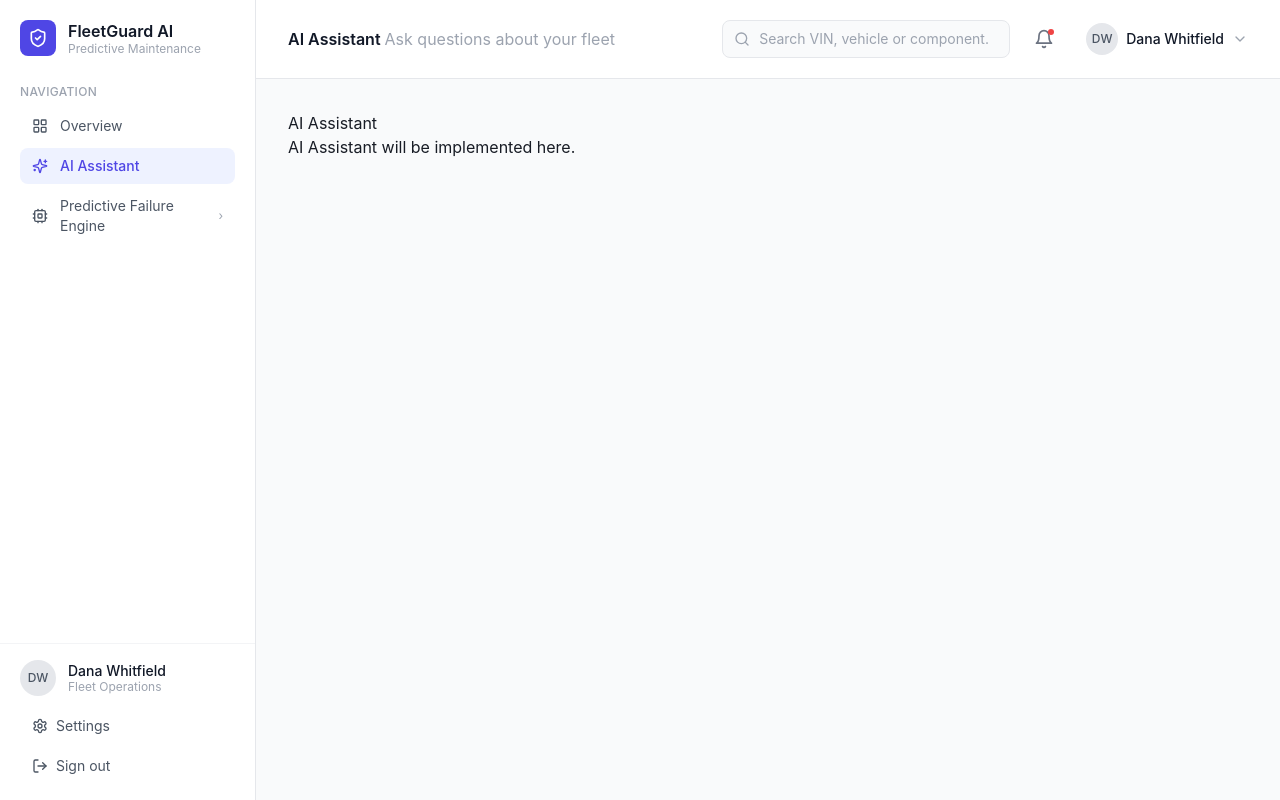
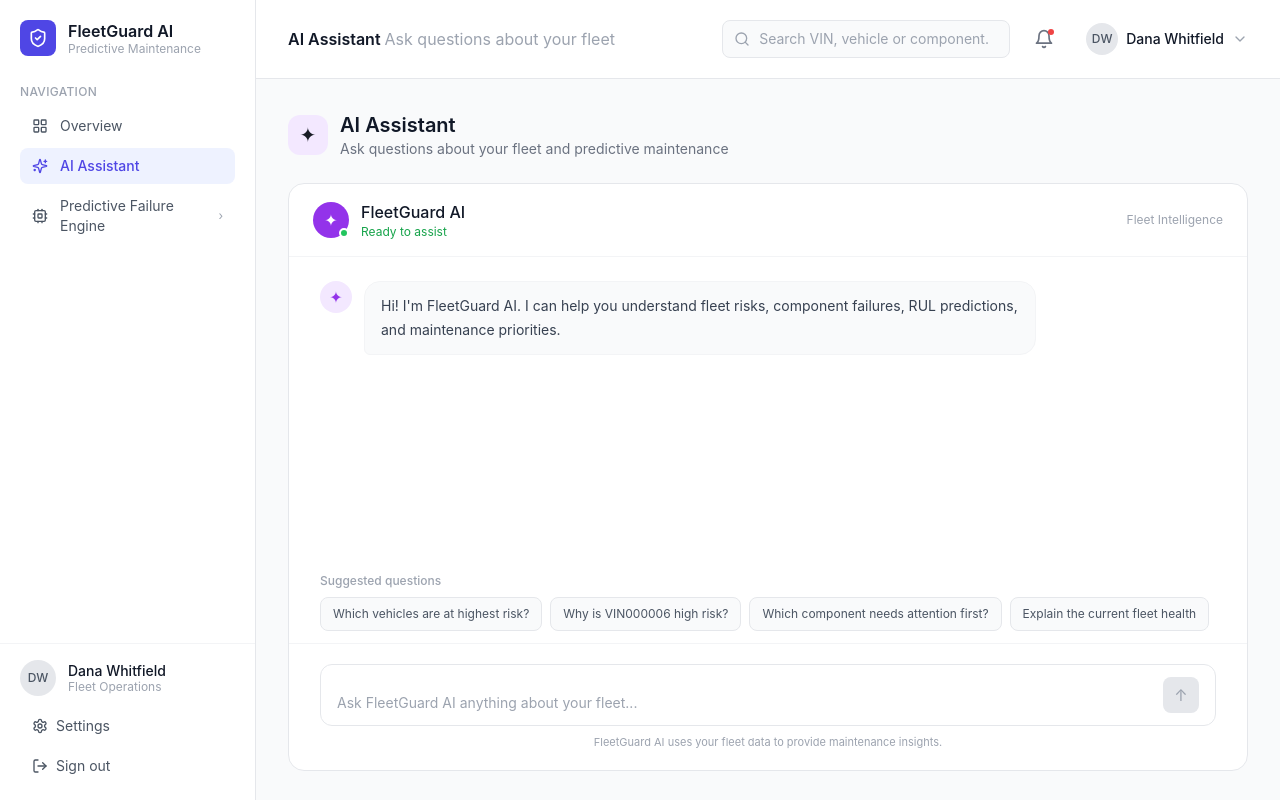
Before and after one commit to fathimaays26/FleetAI-frontend, a React (Vite) app in the folder frontend/: page /ai-assistant in a window 1280 px wide. Built offline with nearby package versions, Linux system fonts and the light colour scheme.

Commit message:
add ui for ai assistant

```diff
--- a/frontend/src/views/AIAssistant.jsx
+++ b/frontend/src/views/AIAssistant.jsx
@@ -1,8 +1,269 @@
+import { useState } from "react";
+
 export default function AIAssistant() {
+  const [messages, setMessages] = useState([
+    {
+      id: 1,
+      role: "assistant",
+      text: "Hi! I'm FleetGuard AI. I can help you understand fleet risks, component failures, RUL predictions, and maintenance priorities.",
+    },
+  ]);
+
+  const [input, setInput] = useState("");
+  const [loading, setLoading] = useState(false);
+
+  const suggestions = [
+    "Which vehicles are at highest risk?",
+    "Why is VIN000006 high risk?",
+    "Which component needs attention first?",
+    "Explain the current fleet health",
+  ];
+
+  const sendMessage = async (messageText = input) => {
+    const text = messageText.trim();
+
+    if (!text || loading) return;
+
+    const userMessage = {
+      id: Date.now(),
+      role: "user",
+      text,
+    };
+
+    setMessages((previous) => [...previous, userMessage]);
+    setInput("");
+    setLoading(true);
+
+    /*
+     * AI AGENT BACKEND CONNECTION
+     *
+     * We will connect this to your actual AI Agent API
+     * once the backend endpoint is confirmed.
+     *
+     * Example:
+     *
+     * const response = await fetch(
+     *   "http://localhost:8000/api/agent/chat",
+     *   {
+     *     method: "POST",
+     *     headers: {
+     *       "Content-Type": "application/json",
+     *     },
+     *     body: JSON.stringify({
+     *       message: text,
+     *     }),
+     *   }
+     * );
+     *
+     * const data = await response.json();
+     *
+     * setMessages((previous) => [
+     *   ...previous,
+     *   {
+     *     id: Date.now() + 1,
+     *     role: "assistant",
+     *     text: data.response,
+     *   },
+     * ]);
+     */
+
+    // Temporary response until backend endpoint is connected.
+    setTimeout(() => {
+      setMessages((previous) => [
+        ...previous,
+        {
+          id: Date.now() + 1,
+          role: "assistant",
+          text: "I can answer that once the FleetGuard AI Agent backend is connected.",
+        },
+      ]);
+
+      setLoading(false);
+    }, 700);
+  };
+
+  const handleKeyDown = (event) => {
+    if (event.key === "Enter" && !event.shiftKey) {
+      event.preventDefault();
+      sendMessage();
+    }
+  };
+
   return (
-    <div>
-      <h1>AI Assistant</h1>
-      <p>AI Assistant will be implemented here.</p>
+    <div className="h-full min-h-[calc(100vh-140px)] flex flex-col">
+      {/* ------------------------------------------------ */}
+      {/* HEADER */}
+      {/* ------------------------------------------------ */}
+
+      <div className="mb-6">
+        <div className="flex items-center gap-3">
+          <div className="w-10 h-10 rounded-xl bg-purple-100 flex items-center justify-center">
+            <span className="text-xl">✦</span>
+          </div>
+
+          <div>
+            <h1 className="text-xl font-semibold text-gray-900">
+              AI Assistant
+            </h1>
+
+            <p className="text-sm text-gray-500">
+              Ask questions about your fleet and predictive maintenance
+            </p>
+          </div>
+        </div>
+      </div>
+
+      {/* ------------------------------------------------ */}
+      {/* MAIN CHAT CARD */}
+      {/* ------------------------------------------------ */}
+
+      <div className="flex-1 bg-white border border-gray-200 rounded-2xl overflow-hidden flex flex-col">
+        {/* Chat header */}
+
+        <div className="px-6 py-4 border-b border-gray-100 flex items-center justify-between">
+          <div className="flex items-center gap-3">
+            <div className="relative">
+              <div className="w-9 h-9 rounded-full bg-purple-600 flex items-center justify-center text-white">
+                ✦
+              </div>
+
+              <span className="absolute bottom-0 right-0 w-2.5 h-2.5 bg-green-500 border-2 border-white rounded-full" />
+            </div>
+
+            <div>
+              <div className="font-medium text-gray-900">
+                FleetGuard AI
+              </div>
+
+              <div className="text-xs text-green-600">
+                Ready to assist
+              </div>
+            </div>
+          </div>
+
+          <div className="text-xs text-gray-400">
+            Fleet Intelligence
+          </div>
+        </div>
+
+        {/* ------------------------------------------------ */}
+        {/* MESSAGES */}
+        {/* ------------------------------------------------ */}
+
+        <div className="flex-1 overflow-y-auto px-6 py-6">
+          <div className="max-w-4xl mx-auto space-y-5">
+            {messages.map((message) => {
+              const isUser = message.role === "user";
+
+              return (
+                <div
+                  key={message.id}
+                  className={`flex ${
+                    isUser ? "justify-end" : "justify-start"
+                  }`}
+                >
+                  {!isUser && (
+                    <div className="w-8 h-8 rounded-full bg-purple-100 flex items-center justify-center mr-3 flex-shrink-0">
+                      <span className="text-purple-600">✦</span>
+                    </div>
+                  )}
+
+                  <div
+                    className={`max-w-[75%] px-4 py-3 rounded-2xl text-sm leading-6 ${
+                      isUser
+                        ? "bg-purple-600 text-white rounded-br-md"
+                        : "bg-gray-50 text-gray-700 border border-gray-100 rounded-bl-md"
+                    }`}
+                  >
+                    {message.text}
+                  </div>
+                </div>
+              );
+            })}
+
+            {/* Loading */}
+
+            {loading && (
+              <div className="flex justify-start">
+                <div className="w-8 h-8 rounded-full bg-purple-100 flex items-center justify-center mr-3">
+                  <span className="text-purple-600">✦</span>
+                </div>
+
+                <div className="bg-gray-50 border border-gray-100 px-4 py-3 rounded-2xl rounded-bl-md">
+                  <div className="flex gap-1">
+                    <span className="w-2 h-2 bg-gray-400 rounded-full animate-bounce" />
+                    <span
+                      className="w-2 h-2 bg-gray-400 rounded-full animate-bounce"
+                      style={{ animationDelay: "150ms" }}
+                    />
+                    <span
+                      className="w-2 h-2 bg-gray-400 rounded-full animate-bounce"
+                      style={{ animationDelay: "300ms" }}
+                    />
+                  </div>
+                </div>
+              </div>
+            )}
+          </div>
+        </div>
+
+        {/* ------------------------------------------------ */}
+        {/* SUGGESTIONS */}
+        {/* ------------------------------------------------ */}
+
+        <div className="px-6 pb-3">
+          <div className="max-w-4xl mx-auto">
+            <div className="text-xs font-medium text-gray-400 mb-2">
+              Suggested questions
+            </div>
+
+            <div className="flex flex-wrap gap-2">
+              {suggestions.map((suggestion) => (
+                <button
+                  key={suggestion}
+                  onClick={() => sendMessage(suggestion)}
+                  disabled={loading}
+                  className="px-3 py-2 text-xs text-gray-600 bg-gray-50 border border-gray-200 rounded-lg hover:border-purple-300 hover:bg-purple-50 hover:text-purple-700 transition disabled:opacity-50"
+                >
+                  {suggestion}
+                </button>
+              ))}
+            </div>
+          </div>
+        </div>
+
+        {/* ------------------------------------------------ */}
+        {/* INPUT */}
+        {/* ------------------------------------------------ */}
+
+        <div className="px-6 py-5 border-t border-gray-100">
+          <div className="max-w-4xl mx-auto">
+            <div className="flex items-end gap-3 border border-gray-200 rounded-xl px-4 py-3 focus-within:border-purple-400 focus-within:ring-2 focus-within:ring-purple-100 transition">
+              <textarea
+                value={input}
+                onChange={(event) => setInput(event.target.value)}
+                onKeyDown={handleKeyDown}
+                placeholder="Ask FleetGuard AI anything about your fleet..."
+                rows={1}
+                disabled={loading}
+                className="flex-1 resize-none outline-none text-sm text-gray-800 placeholder-gray-400 bg-transparent"
+              />
+
+              <button
+                onClick={() => sendMessage()}
+                disabled={!input.trim() || loading}
+                className="w-9 h-9 rounded-lg bg-purple-600 text-white flex items-center justify-center hover:bg-purple-700 transition disabled:bg-gray-200 disabled:text-gray-400"
+              >
+                ↑
+              </button>
+            </div>
+
+            <div className="text-[11px] text-gray-400 mt-2 text-center">
+              FleetGuard AI uses your fleet data to provide maintenance insights.
+            </div>
+          </div>
+        </div>
+      </div>
     </div>
   );
 }
```
